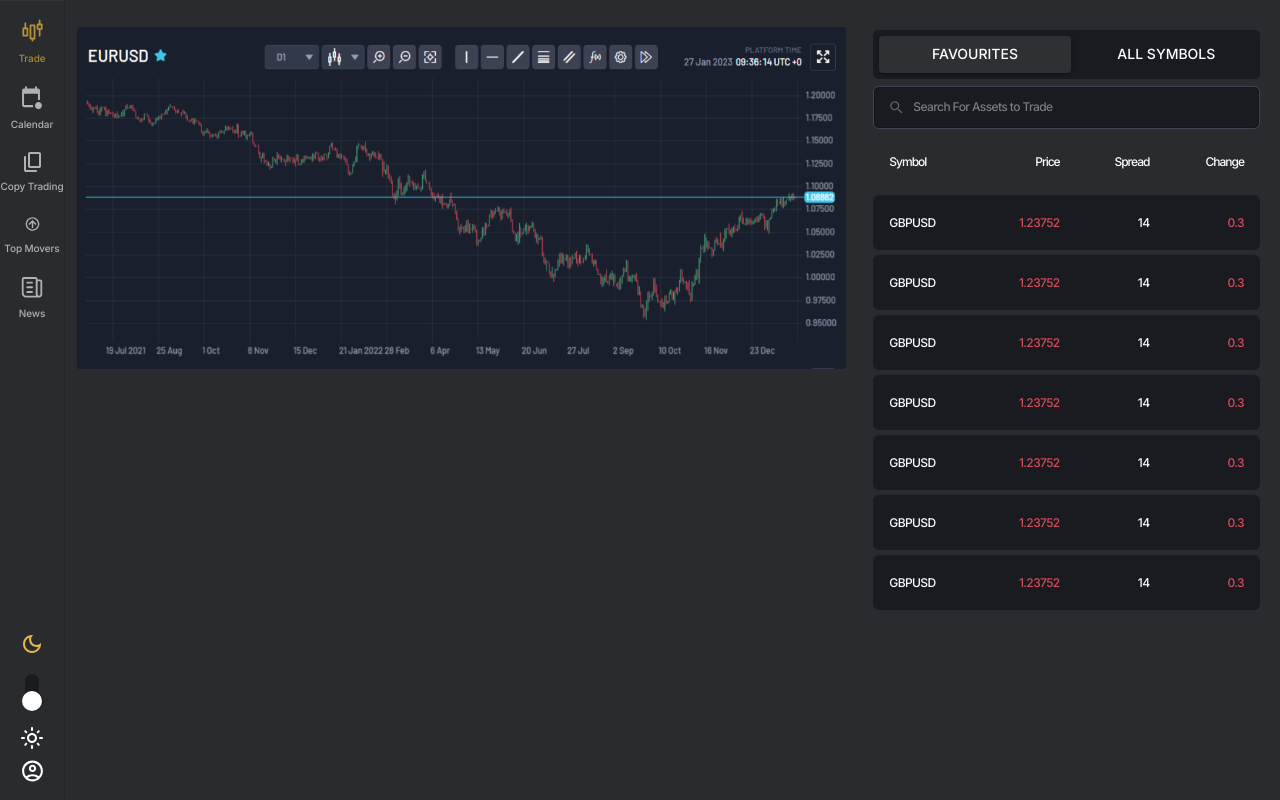
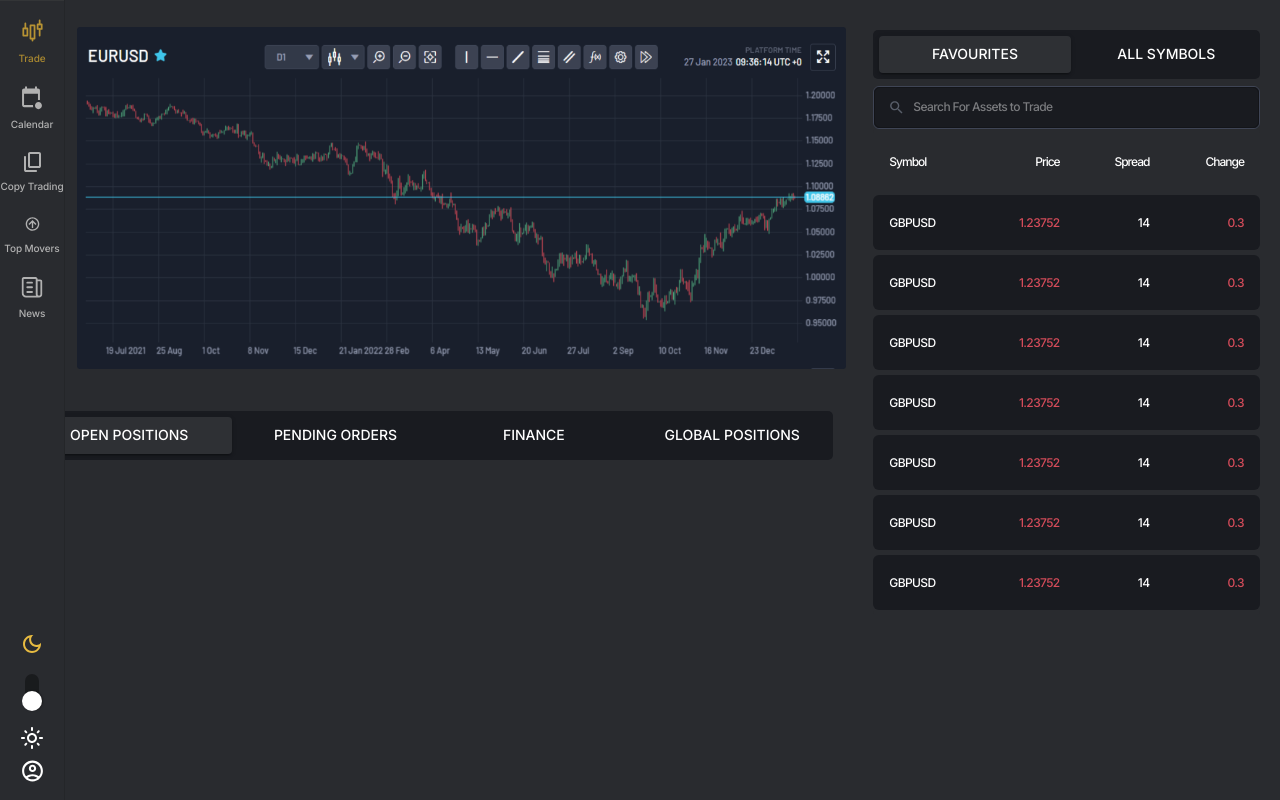
Before and after one commit to bhavesh-div/WebTradeLight, a React (Create React App) app in the folder my-app/: page /dashboard in a window 1280 px wide. Built offline with nearby package versions, Linux system fonts and the light colour scheme.

Commit message:
change Taabs

```diff
--- a/my-app/src/components/Dashboard/Dashboard.tsx
+++ b/my-app/src/components/Dashboard/Dashboard.tsx
@@ -27,6 +27,7 @@ import MiniDrawer from "../MainLayouts/Header/SimpleHeader";
 import Bottomcon from "../../pages/Symbols/bottomcon";
 
 import CandleChart from "./Candle/index";
+import Stocks from "../../pages/Symbols/Stocks";
 
 export default function PrimarySearchAppBar() {
   const [anchorEl, setAnchorEl] = React.useState<null | HTMLElement>(null);
@@ -228,6 +229,7 @@ export default function PrimarySearchAppBar() {
       <Grid container sx={{ flexWrap: { md: "nowrap" }, height: "10px" }}>
         <Grid item xs={12} md={8}>
           <CandleChart />
+          <Stocks />
         </Grid>
         <Grid item xs={12} md={4}>
           <Symbols />
--- /dev/null
+++ b/my-app/src/components/common/MainTabs.tsx
@@ -0,0 +1,48 @@
+import { Box, Button } from "@mui/material";
+import { useGetMediaQueryUp } from "../../hooks/useGetMediaQuery";
+
+const MainTabs = ({
+  tabData,
+  value,
+  handleChange,
+}: {
+  tabData: string[];
+
+  value: number;
+  handleChange: (value: number) => void;
+}) => {
+  const isMdup = useGetMediaQueryUp("md");
+
+  return (
+    <Box
+      sx={{
+        display: "flex",
+        alignItems: "center",
+        backgroundColor: "rgba(25, 27, 32, 1)",
+        borderRadius: "5px",
+        overflow: "auto",
+        p: 0.75,
+        gap: 1,
+      }}
+    >
+      {tabData &&
+        tabData.map((tab, i) => (
+          <Button
+            key={i}
+            sx={{
+              whiteSpace: "nowrap",
+              color: "white",
+              width: isMdup ? "200px" : "100%",
+            }}
+            variant={i === value ? "contained" : "text"}
+            color="secondary"
+            onClick={() => handleChange(i)}
+          >
+            {tab}
+          </Button>
+        ))}
+    </Box>
+  );
+};
+
+export default MainTabs;
--- /dev/null
+++ b/my-app/src/pages/Symbols/Stocks.tsx
@@ -0,0 +1,36 @@
+import React, { useState } from "react";
+// import MainTabs from "../../components/common/MainTabs";
+import MuiTabs from "../../components/common/MuiTabs";
+import { useGetMediaQueryUp } from "../../hooks/useGetMediaQuery";
+import { Box } from "@mui/material";
+
+const stokesTypes = [
+  "Open Positions",
+  "Pending Orders",
+  "Finance",
+  "Global Positions",
+];
+
+export default function Stocks() {
+  const [selectedSymbolType, setSelectedSymbolType] = useState(0);
+  const isMdUp = useGetMediaQueryUp("md");
+
+  const handleChangeSymbolType = (value: number) => {
+    setSelectedSymbolType(value);
+  };
+
+  return (
+    <div>
+      <Box padding="20px" marginTop={isMdUp ? "10px" : ""}>
+        <Box sx={{ marginBottom: "7px" }}>
+          <MuiTabs
+            tabData={stokesTypes}
+            handleChange={handleChangeSymbolType}
+            value={selectedSymbolType}
+            variant="fullWidth"
+          />
+        </Box>
+      </Box>
+    </div>
+  );
+}
```
